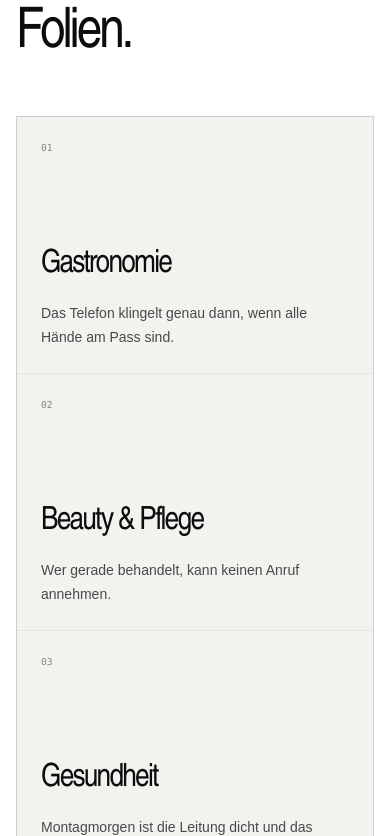
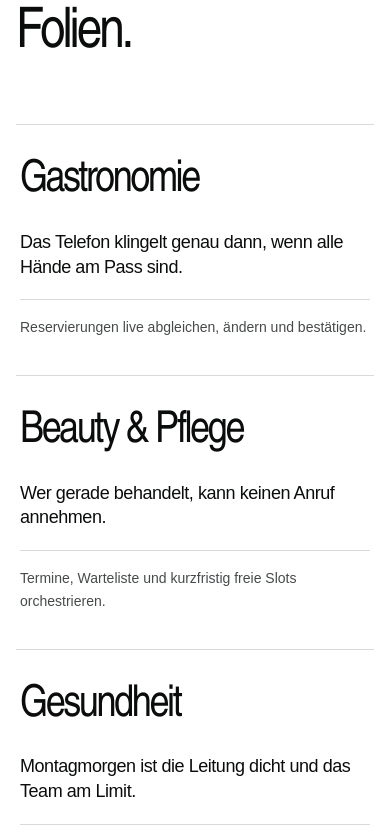
Before and after one commit to IljaDzhumelya24/ki-agent, a Next.js app: page / in a window 390 px wide. Shown: the part 4308-5144 px from the top of the page. Built offline with nearby package versions, Linux system fonts and the light colour scheme.

Commit message:
Redesign industry section as editorial rows

```diff
--- a/src/components/home/industry-explorer.tsx
+++ b/src/components/home/industry-explorer.tsx
@@ -12,18 +12,27 @@ export function IndustryExplorer() {
           </h2>
         </div>
 
-        <div className="mt-14 grid gap-px overflow-hidden border border-black/10 bg-black/10 md:grid-cols-2 xl:grid-cols-4">
+        <div className="mt-16 border-t border-black/15 md:mt-24">
           {featured.map((industry) => (
-            <article key={industry.slug} data-scroll-reveal className="flex min-h-64 flex-col bg-[var(--paper)] p-6 md:min-h-72">
-              <span className="font-mono text-[0.6rem] text-black/45">{industry.index}</span>
-              <div className="mt-auto">
-                <h3 className="display-type text-[clamp(2rem,2.5vw,3rem)] leading-none">{industry.name}</h3>
-                <p className="mt-5 max-w-xs text-sm leading-6 text-[var(--graphite)]">{industry.problem}</p>
+            <article
+              key={industry.slug}
+              data-scroll-reveal
+              className="group grid gap-7 border-b border-black/15 px-1 py-9 transition-[background-color,color,padding] duration-500 ease-out hover:bg-[#111313] hover:px-6 hover:text-white md:grid-cols-[minmax(0,1.15fr)_minmax(0,0.85fr)] md:items-center md:gap-12 md:px-6 md:py-12 md:hover:px-9"
+            >
+              <h3 className="display-type text-[clamp(2.75rem,5.2vw,6.25rem)] leading-[0.92] tracking-[-0.055em]">
+                {industry.name}
+              </h3>
+              <div className="max-w-xl md:ml-auto md:w-full">
+                <p className="text-lg leading-snug tracking-[-0.025em] md:text-xl">
+                  {industry.problem}
+                </p>
+                <p className="mt-5 border-t border-black/15 pt-4 text-sm leading-relaxed text-[var(--graphite)] transition-colors duration-500 group-hover:border-white/25 group-hover:text-white/70 md:mt-7 md:pt-5 md:text-base">
+                  {industry.workflow}
+                </p>
               </div>
             </article>
           ))}
         </div>
-
       </div>
     </section>
   );
```
